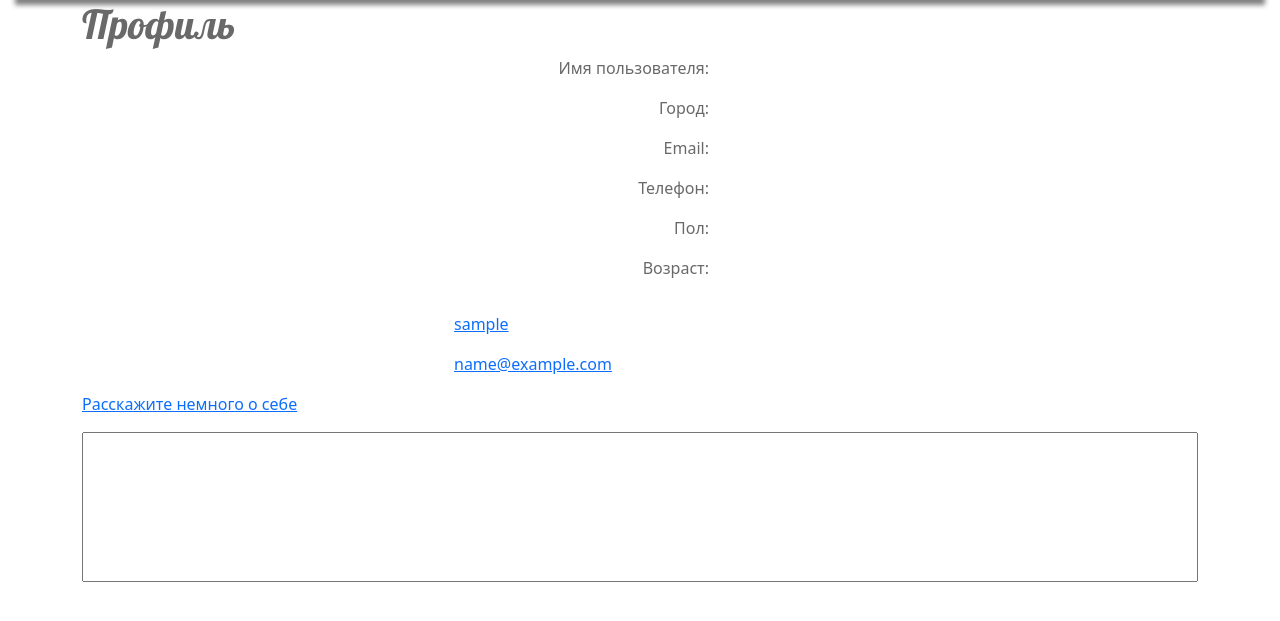
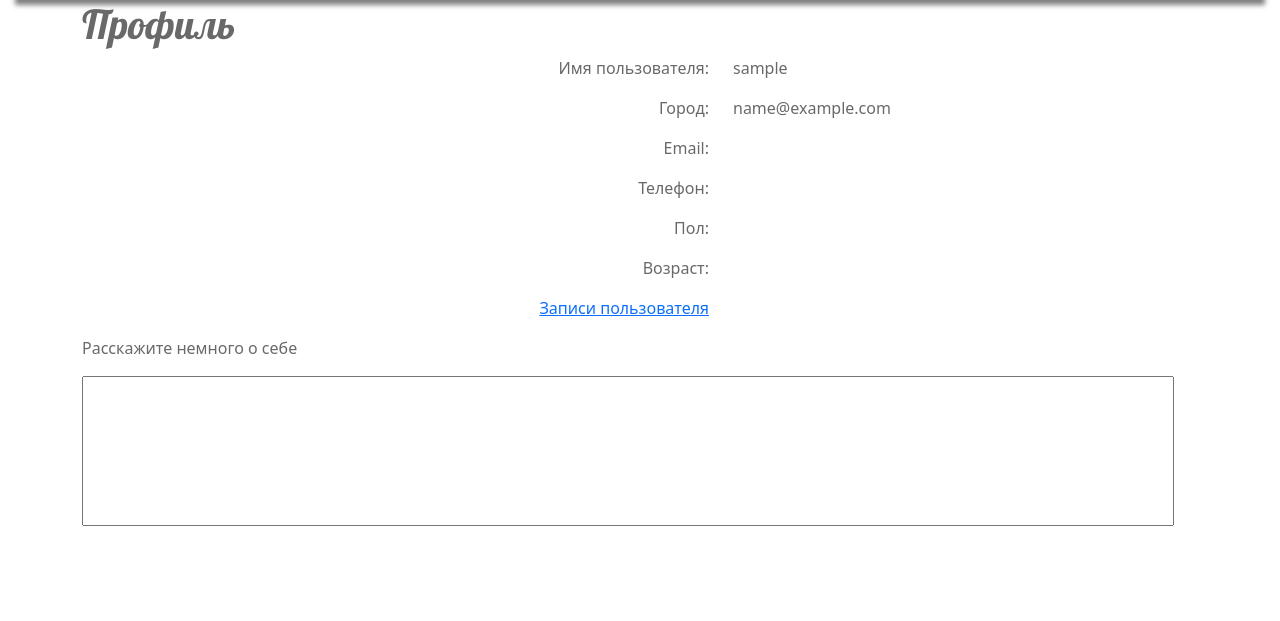
Before and after one commit to phk70/diplom_blog, a Django app: page /users/profile/ in a window 1280 px wide. Shown: the part 106-727 px from the top of the page. Run offline with Django 5.2, Linux system fonts and the light colour scheme; the visitor is signed in with stand-in values (Sample User, id 1).

Commit message:
чуток верстки

```diff
--- a/users/templates/users/profile.html
+++ b/users/templates/users/profile.html
@@ -14,7 +14,8 @@
             <p class="mb-3 d-flex justify-content-end"> Телефон:<p>
             <p class="mb-3 d-flex justify-content-end"> Пол:<p>
             <p class="mb-3 d-flex justify-content-end"> Возраст:<p>
-            <a href="{% url 'blog:posts_user' id=user.id %}"><p class="mb-3 d-flex justify-content-end
+            <a href="{% url 'blog:posts_user' id=user.id %}"><p class="mb-3 d-flex justify-content-end">Записи пользователя</p></a>
+        </div>
         <div class="col-5">
             <p class="mb-3"> {{user.username}}<p>
             <p class="mb-3"> {{user.city}}<p>
```
